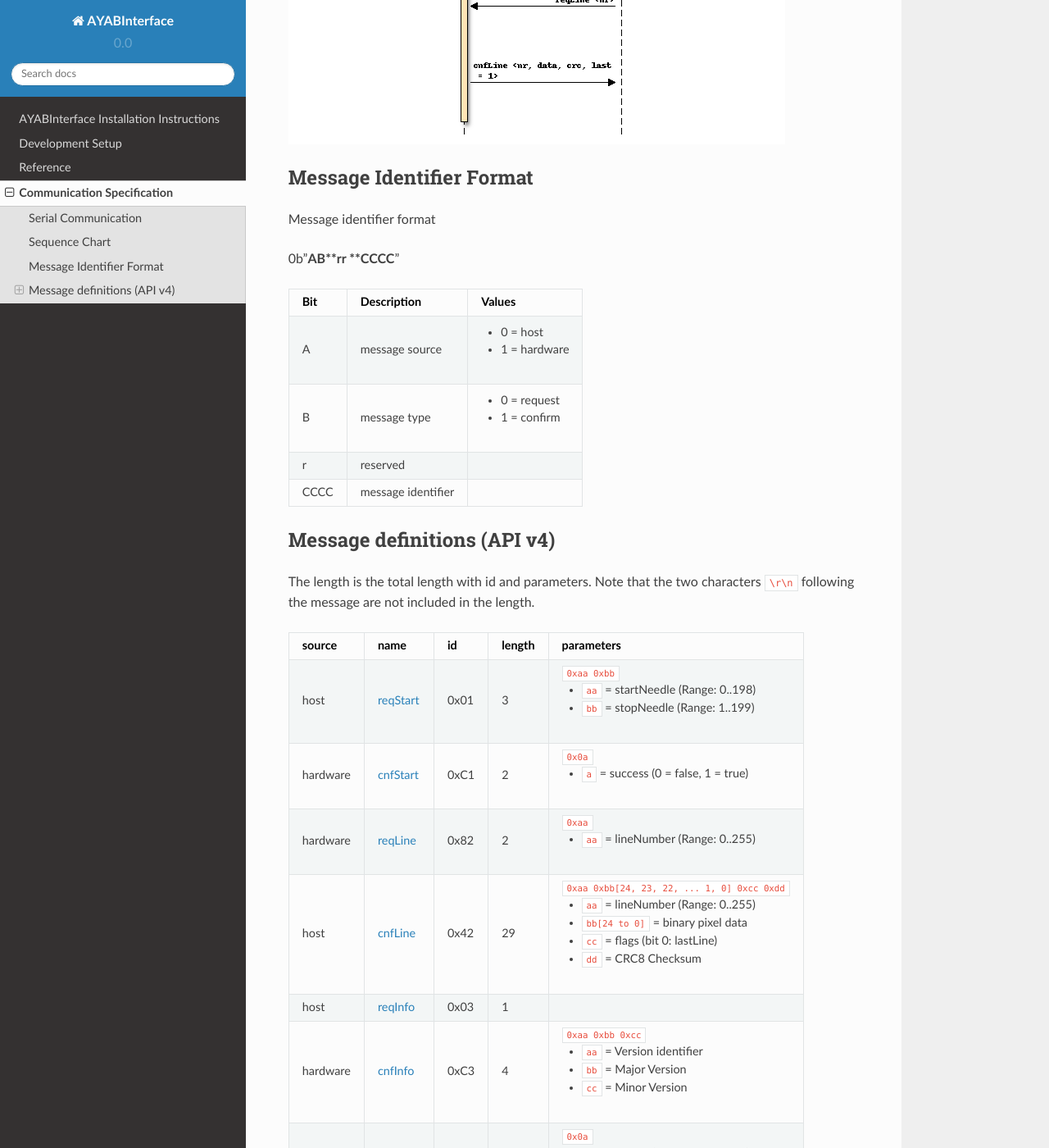
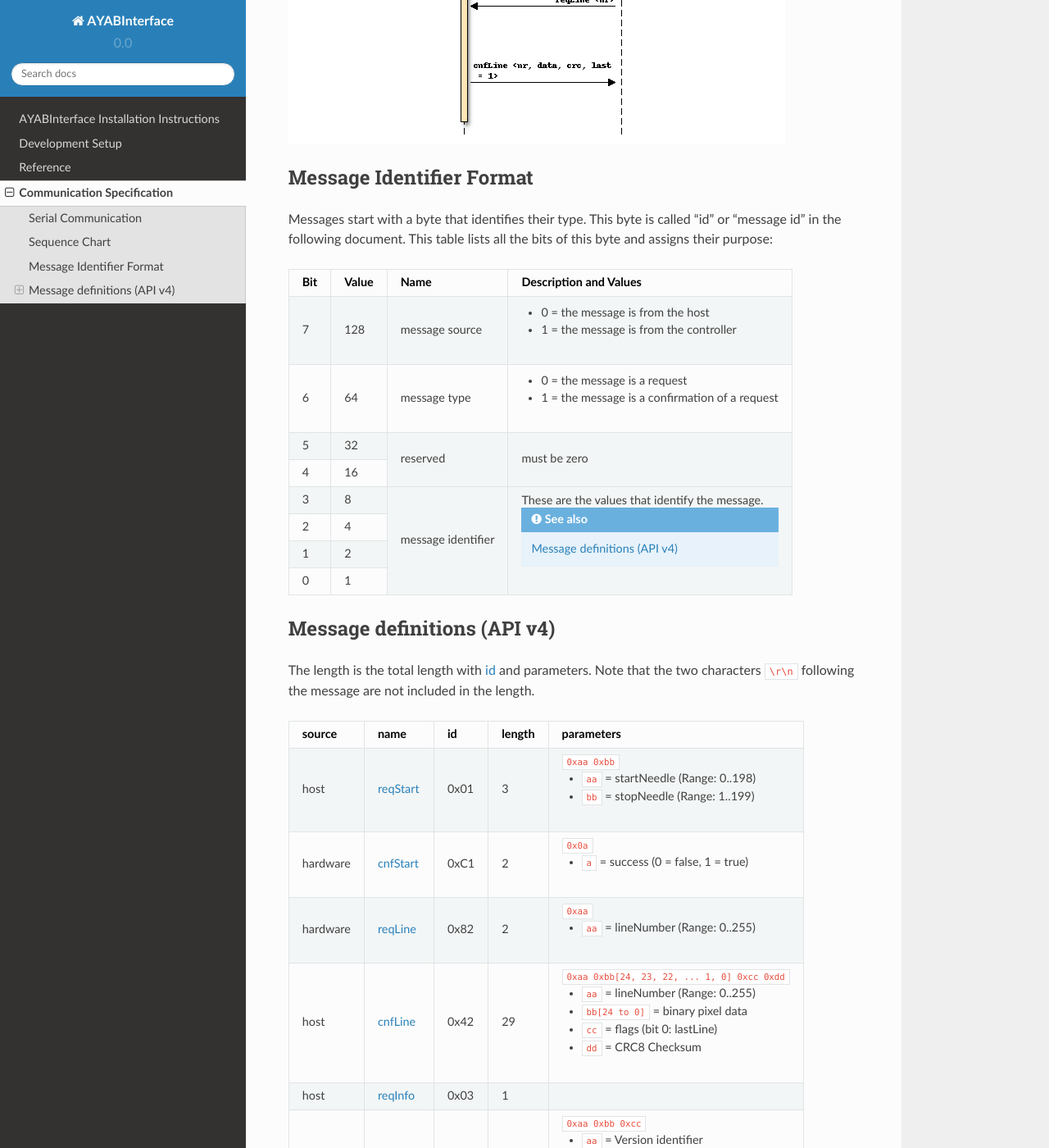
Before and after one commit to fossasia/AYABInterface, a Sphinx documentation site: the page built from docs/communication/index.rst, in a window 1280 px wide and 1400 px high, scrolled down 1339 px. Shown: the whole window at 82% size. Built offline with Sphinx 7.4.7 and the Read the Docs theme 2.0.0, drawn with Linux system fonts in a browser that asks for light colours.

Commit message:
added byte table for identifier format

```diff
--- a/docs/communication/index.rst
+++ b/docs/communication/index.rst
@@ -19,32 +19,47 @@ Sequence Chart
 .. image:: ../_static/sequence-chart.png
    :alt: sequence diagram for the communication between host and controller
 
+.. _message-identifier-format:
+
 Message Identifier Format
 -------------------------
 
-Message identifier format
+Messages start with a byte that identifies their type. This byte is called
+"id" or "message id" in the following document. This table lists all the bits
+of this byte and assigns their purpose:
 
-0b"**AB**rr **CCCC**"
++-----+-------+--------------------+------------------------------------------+
+| Bit | Value |        Name        |         Description and Values           |
++=====+=======+====================+==========================================+
+|     |       |                    | - 0 = the message is from the host       |
+|  7  |  128  | message source     | - 1 = the message is from the controller |
+|     |       |                    |                                          |
++-----+-------+--------------------+------------------------------------------+
+|     |       |                    | - 0 = the message is a request           |
+|  6  |   64  | message type       | - 1 = the message is a confirmation      |
+|     |       |                    |   of a request                           |
++-----+-------+--------------------+------------------------------------------+
+|  5  |   32  |                    |                                          |
++-----+-------+ reserved           | must be zero                             |
+|  4  |   16  |                    |                                          |
++-----+-------+--------------------+------------------------------------------+
+|  3  |    8  |                    |                                          |
++-----+-------+                    | These are the values that identify the   |
+|  2  |    4  |                    | message.                                 |
++-----+-------+ message identifier |                                          |
+|  1  |    2  |                    | .. seealso::                             |
++-----+-------+                    |    :ref:`message-definitions-v4`         |
+|  0  |    1  |                    |                                          |
++-----+-------+--------------------+------------------------------------------+
 
-======= ===================== =====================
-  Bit        Description             Values
-======= ===================== =====================
-A       message source
-                              - 0 = host
-                              - 1 = hardware
-B	    message type
-                              - 0 = request
-                              - 1 = confirm
-r	    reserved
-
-CCCC	message identifier
-======= ===================== =====================
+.. _message-definitions-v4:
 
 Message definitions (API v4)
 ----------------------------
 
-The length is the total length with id and parameters. Note that the two
-characters ``\r\n`` following the message are not included in the length.
+The length is the total length with :ref:`id <message-identifier-format>`
+and parameters. Note that the two characters ``\r\n`` following the message are
+not included in the length.
 
 ========== ========== ==== ====== =============================================
   source      name     id  length        parameters
```
